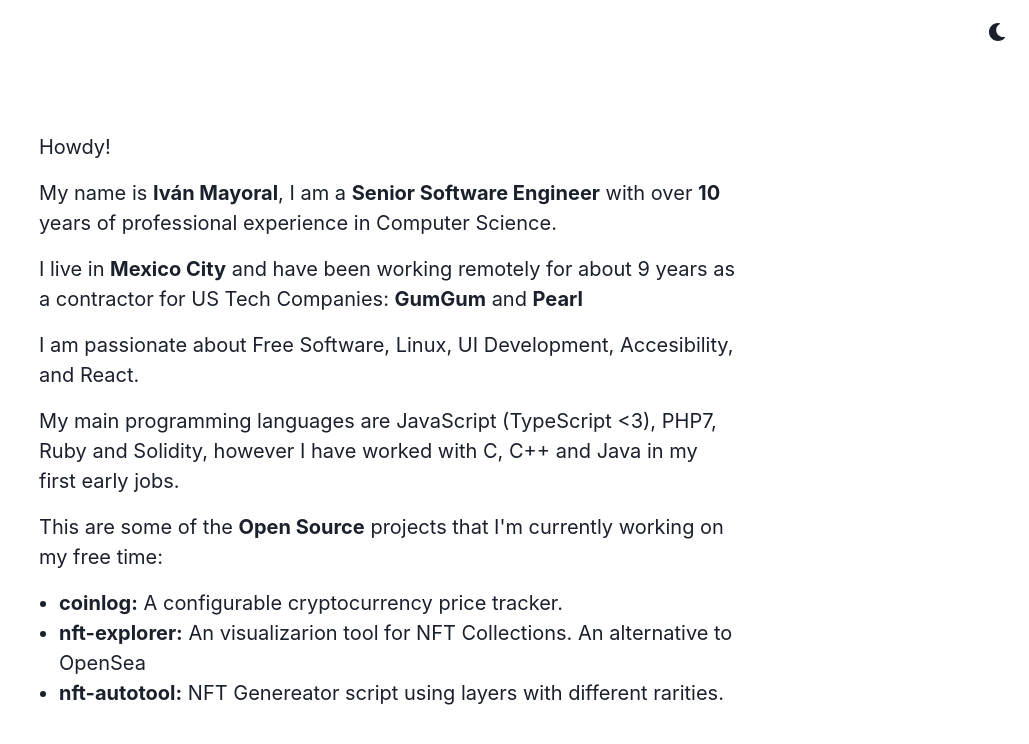
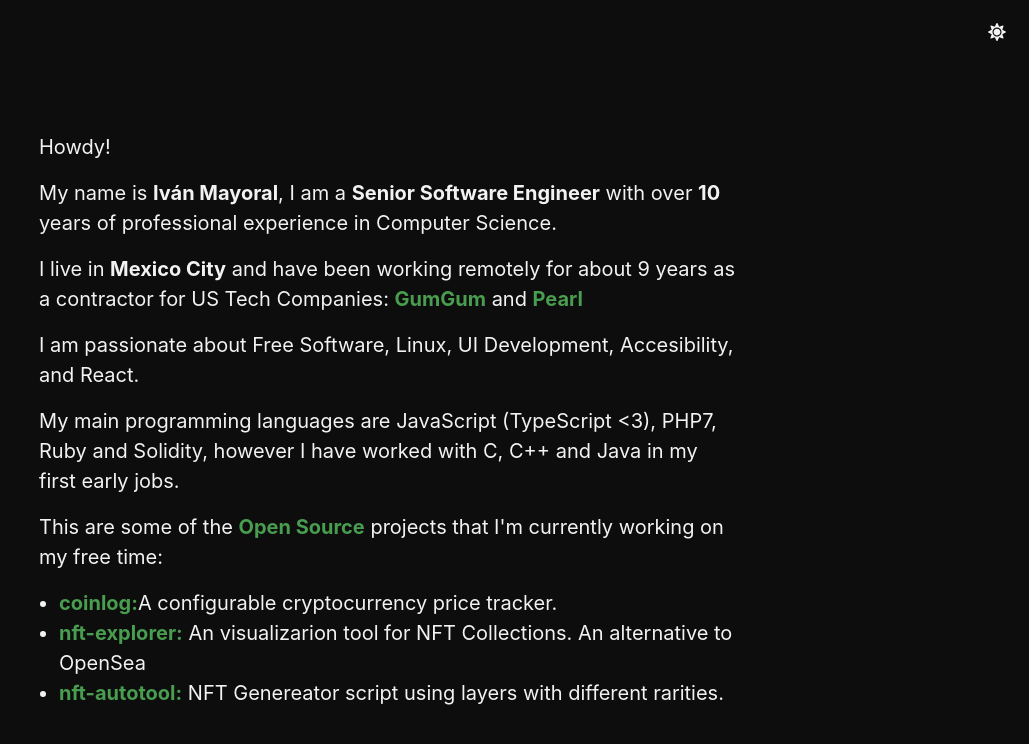
Before and after one commit to ivanm/vaan.dev, a React (Create React App) app: page / in a window 1280 px wide. Shown: the top 744 px of the page, without its empty margins (251-1280 px from the left). Built offline with nearby package versions, Linux system fonts and the light colour scheme.

Commit message:
Adding custom theme with contrast links

```diff
--- a/src/App.tsx
+++ b/src/App.tsx
@@ -1,7 +1,8 @@
 import * as React from "react";
-import { ChakraProvider, Box, Grid, Flex, theme } from "@chakra-ui/react";
+import { ChakraProvider, Box, Grid, Flex } from "@chakra-ui/react";
 import { ColorModeSwitcher } from "./ColorModeSwitcher";
 import Intro from "./Intro";
+import theme from "./theme";
 
 export const App = () => (
   <ChakraProvider theme={theme}>
--- a/src/Intro.tsx
+++ b/src/Intro.tsx
@@ -10,16 +10,14 @@
     <Text mb={4}>
       I live in <b>Mexico City</b> and have been working remotely for about 9
       years as a contractor for US Tech Companies:{" "}
-      <b>
-        <Link href="https://gumgum.com/">GumGum</Link>
-      </b>{" "}
-      and{" "}
+      <Link href="https://gumgum.com/">GumGum</Link> and{" "}
       <b>
         <Link href="https://hellopearl.com">Pearl</Link>
       </b>
     </Text>
     <Text mb={4}>
-      I am passionate about Free Software, Linux, UI Development, Accesibility, and React.
+      I am passionate about Free Software, Linux, UI Development, Accesibility,
+      and React.
     </Text>
     <Text mb={4}>
       My main programming languages are JavaScript (TypeScript {`<3`}), PHP7,
@@ -28,30 +26,20 @@
     </Text>
     <Text mb={4}>
       This are some of the{" "}
-      <b>
-        <Link href="https://github.com/ivanm">Open Source</Link>
-      </b>{" "}
-      projects that I'm currently working on my free time:
+      <Link href="https://github.com/ivanm">Open Source</Link> projects that I'm
+      currently working on my free time:
     </Text>
     <UnorderedList>
       <ListItem>
-        <b>
-          <Link href="http://coinlog.vaan.dev">coinlog:</Link>
-        </b>{" "}
-        A configurable cryptocurrency price tracker.
+        <Link href="http://coinlog.vaan.dev">coinlog:</Link>A configurable
+        cryptocurrency price tracker.
       </ListItem>
       <ListItem>
-        <b>
-          <Link href="http://nft-explorer.vaan.dev">nft-explorer:</Link>
-        </b>{" "}
-        An visualizarion tool for NFT Collections. An alternative to OpenSea
+        <Link href="http://nft-explorer.vaan.dev">nft-explorer:</Link> An
+        visualizarion tool for NFT Collections. An alternative to OpenSea
       </ListItem>
       <ListItem>
-        <b>
-          <Link href="https://github.com/ivanm/nft-autotool">
-            nft-autotool:
-          </Link>
-        </b>{" "}
+        <Link href="https://github.com/ivanm/nft-autotool">nft-autotool:</Link>{" "}
         NFT Genereator script using layers with different rarities.
       </ListItem>
     </UnorderedList>
--- /dev/null
+++ b/src/theme.ts
@@ -0,0 +1,54 @@
+import {
+  extendTheme,
+  ThemeConfig,
+  Colors,
+  ThemeComponents
+} from "@chakra-ui/react";
+import { mode, Styles } from "@chakra-ui/theme-tools";
+
+const config: ThemeConfig = {
+  initialColorMode: "dark",
+  useSystemColorMode: false
+};
+
+const styles: Styles = {
+  global: props => ({
+    body: {
+      background: mode("gray.50", "gray.900")(props),
+      color: mode("gray.900", "gray.50")(props)
+    }
+  })
+};
+
+const colors: Colors = {
+  gray: {
+    50: "#f2f2f2",
+    100: "#d9d9d9",
+    200: "#bfbfbf",
+    300: "#a6a6a6",
+    400: "#8c8c8c",
+    500: "#737373",
+    600: "#595959",
+    700: "#404040",
+    800: "#262626",
+    900: "#0d0d0d"
+  }
+};
+const components: ThemeComponents = {
+  Link: {
+    baseStyle: ({ colorMode }) => ({
+      color: colorMode === "dark" ? "#489d4f" : "#267a24",
+      fontWeight: "bold"
+    })
+  }
+};
+
+const customTheme = {
+  config,
+  colors,
+  styles,
+  components
+};
+
+const theme = extendTheme(customTheme);
+export default theme;
```
